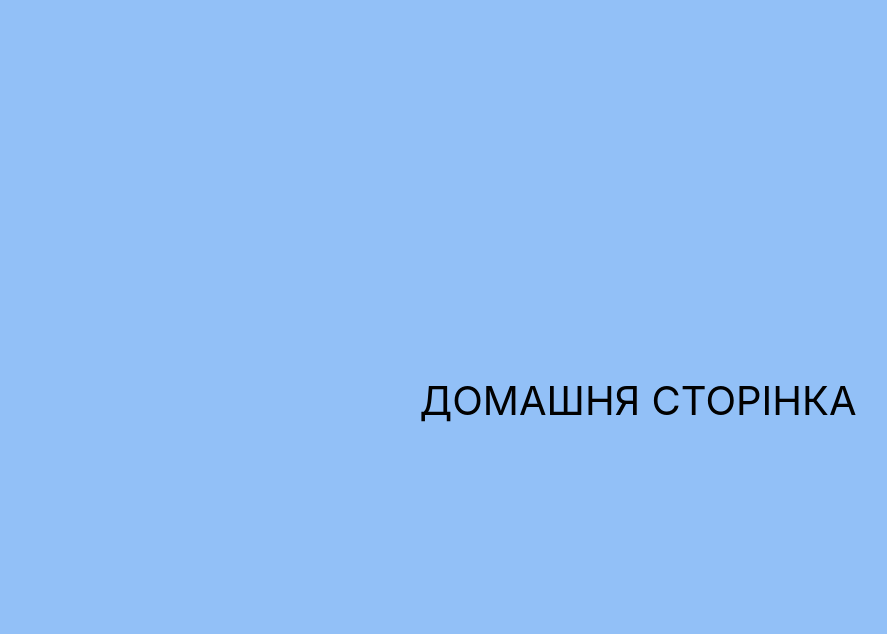
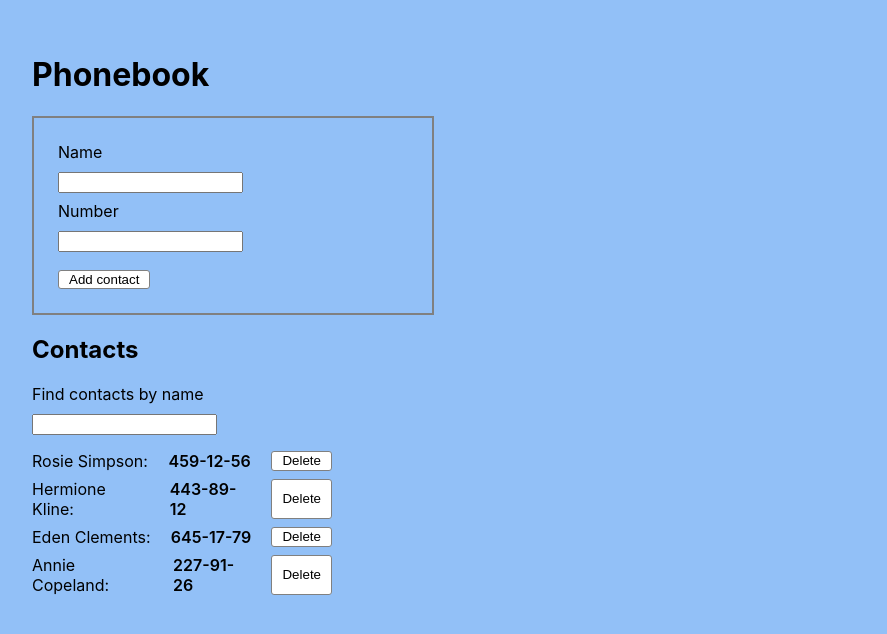
Before and after one commit to Primushko/goit-react-hw-02-phonebook, a React (Create React App) app: page / in a window 1280 px wide. Shown: the top 634 px of the page, without its empty margins (2-889 px from the left). Built offline with nearby package versions, Linux system fonts and the light colour scheme.

Commit message:
18:38_________25.05.23

```diff
--- a/src/components/App.jsx
+++ b/src/components/App.jsx
@@ -1,16 +1,70 @@
-export const App = () => {
-  return (
-    <div
-      style={{
-        height: '100vh',
-        display: 'flex',
-        justifyContent: 'center',
-        alignItems: 'center',
-        fontSize: 40,
-        color: '#010101',
-      }}
-    >
-      ДОМАШНЯ СТОРІНКА
-    </div>
-  );
-};
+import { Component } from 'react';
+import { nanoid } from 'nanoid';
+import { ContactForm } from './ContactForm/ContactForm';
+import { ContactList } from './ContactList/ContactList';
+import { Filter } from './Filter/Filter';
+import css from './App.module.css';
+
+export class App extends Component {
+  state = {
+    contacts: [
+      { id: nanoid(), name: 'Rosie Simpson', number: '459-12-56' },
+      { id: nanoid(), name: 'Hermione Kline', number: '443-89-12' },
+      { id: nanoid(), name: 'Eden Clements', number: '645-17-79' },
+      { id: nanoid(), name: 'Annie Copeland', number: '227-91-26' },
+    ],
+    filter: '',
+  };
+
+  onChangeInput = evt => {
+    const { name, value } = evt.currentTarget;
+    this.setState({ [name]: value });
+  };
+
+  addContact = ({ name, number }) => {
+    if (
+      this.state.contacts.some(
+        value => value.name.toLocaleLowerCase() === name.toLocaleLowerCase()
+      )
+    ) {
+      alert(`${name} is already in contacts`);
+    } else {
+      this.setState(oldState => {
+        const list = [...oldState.contacts];
+        list.push({
+          id: nanoid(),
+          name: name,
+          number: number,
+        });
+        return { contacts: list };
+      });
+    }
+  };
+
+  filter = () => {
+    const { contacts, filter } = this.state;
+    const filteredContacts = contacts.filter(contact =>
+      contact.name.toLowerCase().includes(filter.toLowerCase())
+    );
+
+    return filteredContacts;
+  };
+
+  delContact = id => {
+    const { contacts } = this.state;
+    const filtred = contacts.filter(item => item.id !== id);
+    this.setState({ contacts: filtred });
+  };
+
+  render() {
+    return (
+      <div className={css.conteiner}>
+        <h1>Phonebook</h1>
+        <ContactForm addContact={this.addContact} />
+        <h2>Contacts</h2>
+        <Filter filter={this.state.filter} onChangeInput={this.onChangeInput} />
+        <ContactList delContact={this.delContact} contacts={this.filter()} />
+      </div>
+    );
+  }
+}
--- /dev/null
+++ b/src/components/App.module.css
@@ -0,0 +1,5 @@
+.conteiner {
+  display: flex;
+  flex-direction: column;
+  padding: 34px;
+}
--- /dev/null
+++ b/src/components/ContactForm/ContactForm.jsx
@@ -0,0 +1,73 @@
+import { Component } from 'react';
+import css from './ContactForm.module.css';
+import PropTypes from 'prop-types';
+
+export class ContactForm extends Component {
+  state = {
+    name: '',
+    number: '',
+  };
+
+  resetForm = () => {
+    this.setState({ name: '', number: '' });
+  };
+
+  onChangeInput = evt => {
+    const { name, value } = evt.currentTarget;
+    this.setState({ [name]: value });
+  };
+
+  render() {
+    return (
+      <>
+        <form
+          className={css.formstyle}
+          onSubmit={evt => {
+            evt.preventDefault();
+
+            this.props.addContact(this.state);
+            this.resetForm();
+          }}
+        >
+          <label className={css.label}>
+            Name
+            <br />
+            <input
+              className={css.input}
+              onChange={this.onChangeInput}
+              value={this.state.name}
+              type="text"
+              name="name"
+              pattern="^[a-zA-Zа-яА-Я]+(([' -][a-zA-Zа-яА-Я ])?[a-zA-Zа-яА-Я]*)*$"
+              title="Name may contain only letters, apostrophe, dash and spaces. For example Adrian, Jacob Mercer, Charles de Batz de Castelmore d'Artagnan"
+              required
+            />
+          </label>
+          <br />
+          <label htmlFor="">
+            Number
+            <br />
+            <input
+              className={css.input}
+              onChange={this.onChangeInput}
+              value={this.state.number}
+              type="tel"
+              name="number"
+              pattern="\+?\d{1,4}?[-.\s]?\(?\d{1,3}?\)?[-.\s]?\d{1,4}[-.\s]?\d{1,4}[-.\s]?\d{1,9}"
+              title="Phone number must be digits and can contain spaces, dashes, parentheses and can start with +"
+              required
+            />
+          </label>
+          <br />
+          <button className={css.button} type="submit">
+            Add contact
+          </button>
+        </form>
+      </>
+    );
+  }
+}
+
+ContactForm.propTypes = {
+  addContact: PropTypes.func.isRequired,
+};
--- /dev/null
+++ b/src/components/ContactForm/ContactForm.module.css
@@ -0,0 +1,26 @@
+.formstyle {
+  padding: 24px;
+  border: 2px solid grey;
+  width: 350px;
+}
+
+.label {
+  margin-bottom: 10px;
+}
+
+.input {
+  margin-top: 10px;
+  margin-bottom: 8px;
+}
+
+.button {
+  margin-top: 10px;
+  background-color: white;
+  border: 1px solid gray;
+  border-radius: 3px;
+  padding: 1px 10px;
+}
+
+.button:hover {
+  background: rgb(240, 240, 240);
+}
--- /dev/null
+++ b/src/components/ContactList/ContactList.jsx
@@ -0,0 +1,31 @@
+import PropTypes from 'prop-types';
+import css from './ContactList.module.css';
+
+export const ContactList = ({ contacts, delContact }) => {
+  return (
+    <ul className={css.list}>
+      {contacts.map(contact => {
+        return (
+          <li className={css.item} key={contact.id}>
+            <span>{contact.name}:</span>
+            <span className={css.number}>{contact.number}</span>
+            <button
+              className={css.button}
+              type="button"
+              onClick={() => {
+                delContact(contact.id);
+              }}
+            >
+              Delete
+            </button>
+          </li>
+        );
+      })}
+    </ul>
+  );
+};
+
+ContactList.propTypes = {
+  delContact: PropTypes.func.isRequired,
+  contacts: PropTypes.array.isRequired,
+};
--- /dev/null
+++ b/src/components/ContactList/ContactList.module.css
@@ -0,0 +1,27 @@
+.list {
+  padding: 0;
+}
+
+.item {
+  display: flex;
+  gap: 20px;
+  width: 300px;
+  justify-content: space-between;
+  margin-bottom: 8px;
+}
+
+.number {
+  font-weight: 600;
+}
+
+.button {
+  justify-content: flex-end;
+  background-color: white;
+  border: 1px solid gray;
+  border-radius: 3px;
+  padding: 1px 10px;
+}
+
+.button:hover {
+  background: rgb(240, 240, 240);
+}
--- /dev/null
+++ b/src/components/Filter/Filter.jsx
@@ -0,0 +1,25 @@
+import css from './Filter.module.css';
+import PropTypes from 'prop-types';
+
+export const Filter = ({ filter, onChangeInput }) => {
+  return (
+    <>
+      <label>
+        Find contacts by name
+        <br />
+        <input
+          className={css.input}
+          onChange={onChangeInput}
+          value={filter}
+          type="text"
+          name="filter"
+        />
+      </label>
+    </>
+  );
+};
+
+Filter.propTypes = {
+  filter: PropTypes.string.isRequired,
+  onChangeInput: PropTypes.func.isRequired,
+};
--- /dev/null
+++ b/src/components/Filter/Filter.module.css
@@ -0,0 +1,3 @@
+.input {
+  margin-top: 10px;
+}
```
